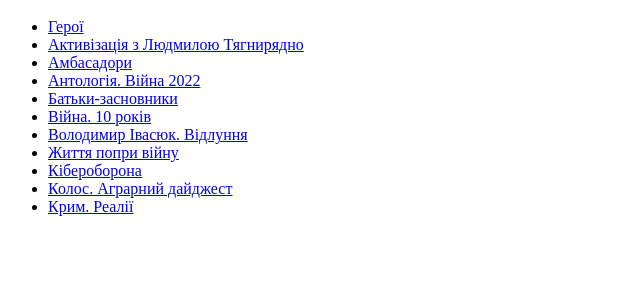
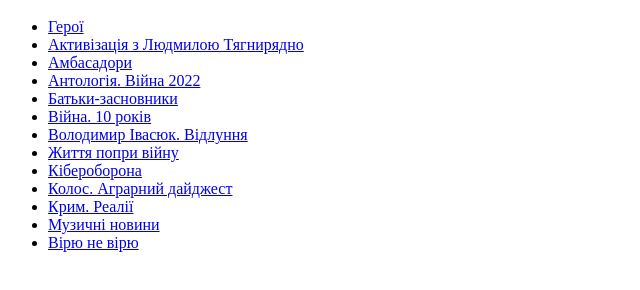
Before and after one commit to offslinker/offslinker.github.io, a plain HTML site: page results/index.html in a window 1280 px wide. Shown: the part 48-338 px from the top of the page, without its empty margins (0-640 px from the left). Drawn offline with Linux system fonts and the light colour scheme.

Commit message:
Fix links

```diff
--- a/results/index.html
+++ b/results/index.html
@@ -1 +1 @@
-<html lang="ua"><head><title>Список подкастів</title></head><body><h1>Список подкастів</h1><ul><li><a href='545.xml'>Герої</a></li><li><a href='596.xml'>Активізація з Людмилою Тягнирядно</a></li><li><a href='1064.xml'>Амбасадори</a></li><li><a href='1151.xml'>Антологія. Війна 2022</a></li><li><a href='1142.xml'>Батьки-засновники</a></li><li><a href='1150.xml'>Війна. 10 років</a></li><li><a href='1157.xml'>Володимир Івасюк. Відлуння</a></li><li><a href='1152.xml'>Життя попри війну</a></li><li><a href='1144.xml'>Кібероборона</a></li><li><a href='1133.xml'>Колос. Аграрний дайджест</a></li><li><a href='703.xml'>Крим. Реалії</a></li></ul></body></html>
+<html lang="ua"><head><title>Список подкастів</title></head><body><h1>Список подкастів</h1><ul><li><a href='545.rss'>Герої</a></li><li><a href='596.rss'>Активізація з Людмилою Тягнирядно</a></li><li><a href='1064.rss'>Амбасадори</a></li><li><a href='1151.rss'>Антологія. Війна 2022</a></li><li><a href='1142.rss'>Батьки-засновники</a></li><li><a href='1150.rss'>Війна. 10 років</a></li><li><a href='1157.rss'>Володимир Івасюк. Відлуння</a></li><li><a href='1152.rss'>Життя попри війну</a></li><li><a href='1144.rss'>Кібероборона</a></li><li><a href='1133.rss'>Колос. Аграрний дайджест</a></li><li><a href='703.rss'>Крим. Реалії</a></li><li><a href='789.rss'>Музичні новини</a></li><li><a href='873.rss'>Вірю не вірю</a></li></ul></body></html>
```
